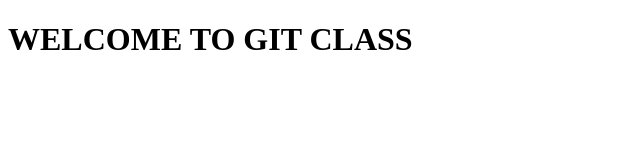
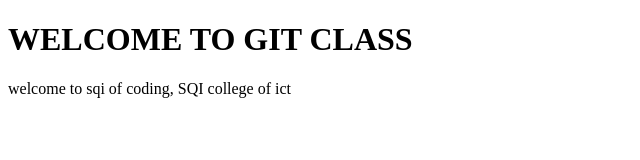
Before and after one commit to Marvel-12/GITS, a plain HTML site: page index.html in a window 1280 px wide. Shown: the whole page, without its empty margins (0-640 px from the left). Drawn offline with Linux system fonts and the light colour scheme.

Commit message:
added a greeting meeting

```diff
--- a/index.html
+++ b/index.html
@@ -7,5 +7,6 @@
 </head>
 <body>
     <h1>WELCOME TO GIT CLASS</h1>
+    <p>welcome to sqi of coding, SQI college of ict</p>
 </body>
 </html>
```
